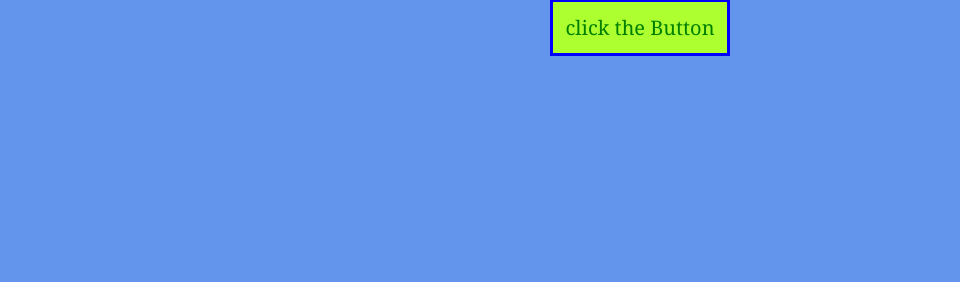
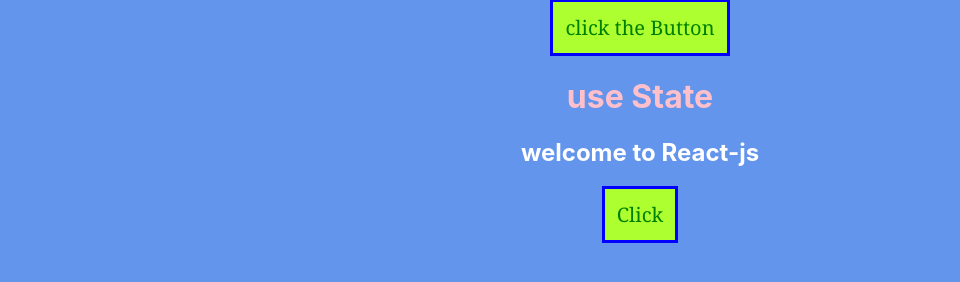
Before and after one commit to amishapatel26/web-demo-react, a React (Create React App) app: page / in a window 1280 px wide. Shown: the part 322-604 px from the top of the page, without its empty margins (0-960 px from the left). Built offline with nearby package versions, Linux system fonts and the light colour scheme; no server answers.

Commit message:
nine commit

```diff
--- a/src/App.js
+++ b/src/App.js
@@ -4,6 +4,7 @@ import Demo from './FunctionComponant/Demo';
 import Test from './ClassComponets/Test';
 import TestFun from './FunctionComponant/TestFun';
 import FunctionEvent from './FunctionComponant/FunctionEvent';
+import StateFun from './FunctionComponant/StateFun';
 
 function App() {
   return (
@@ -27,6 +28,7 @@ function App() {
    <Test></Test>
    <TestFun></TestFun>
    <FunctionEvent></FunctionEvent>
+   <StateFun></StateFun>
     </div>
   );
 }
--- /dev/null
+++ b/src/FunctionComponant/StateFun.js
@@ -0,0 +1,28 @@
+import React, { useState } from 'react';
+
+
+function StateFun(){
+
+    // var data="Welcome to react-js";
+
+    const[data,setData]=useState("welcome to React-js");
+
+
+    function upadate(){
+    // data="State";
+    // alert(data);
+    setData("Welcome to usestate")
+    }
+
+
+    return(
+        <>
+        <h1>use  State</h1>
+        <h2>{data}</h2>
+        <button onClick={upadate}>Click </button>
+
+        </>
+    )
+}
+
+export default StateFun;
```
